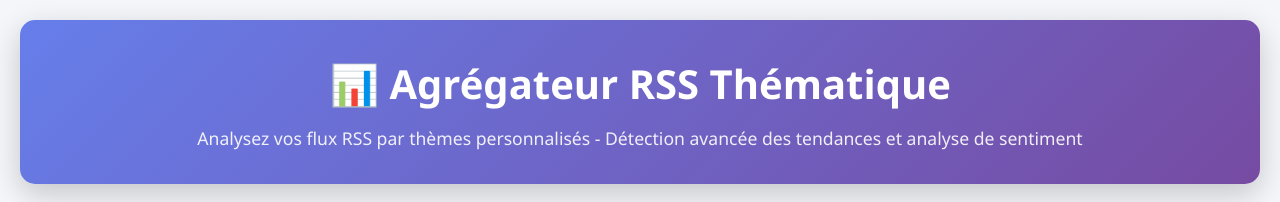
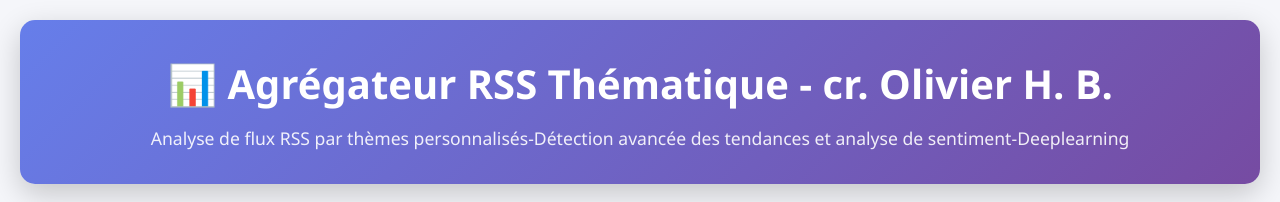
Before and after one commit to ohenrib-jpg/rss-aggregator, a website: page public/index.html in a window 1280 px wide. Shown: the top 202 px of the page. Drawn offline with nearby package versions, Linux system fonts and the light colour scheme; no server answers.

Commit message:
index.html

```diff
--- a/public/index.html
+++ b/public/index.html
@@ -10,8 +10,8 @@
 <body>
     <div class="container">
         <header>
-            <h1>📊 Agrégateur RSS Thématique</h1>
-            <p>Analysez vos flux RSS par thèmes personnalisés - Détection avancée des tendances et analyse de sentiment</p>
+            <h1>📊 Agrégateur RSS Thématique - cr. Olivier H. B.</h1>
+            <p>Analyse de flux RSS par thèmes personnalisés-Détection avancée des tendances et analyse de sentiment-Deeplearning</p>
         </header>
 
         <div id="messageContainer"></div>
```
